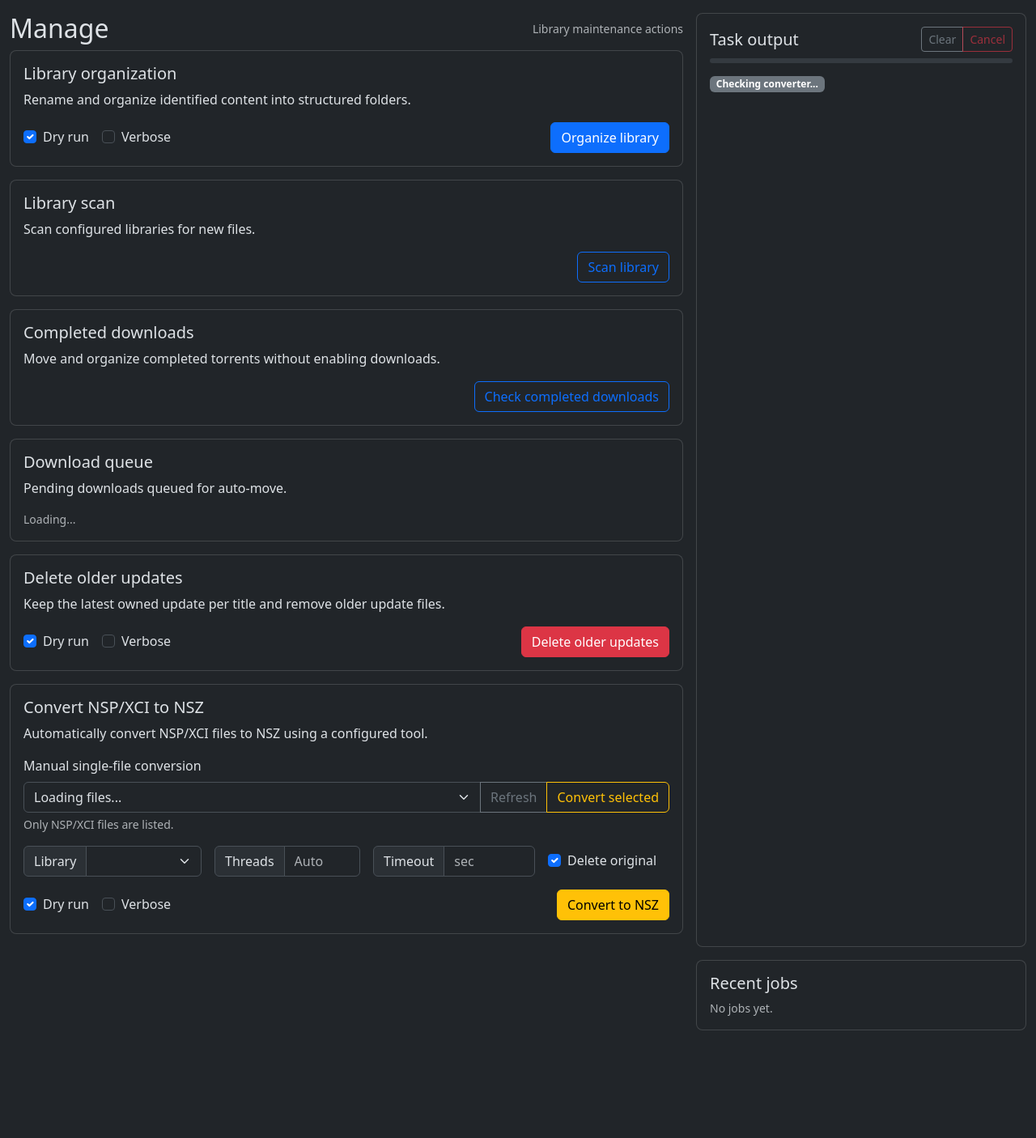
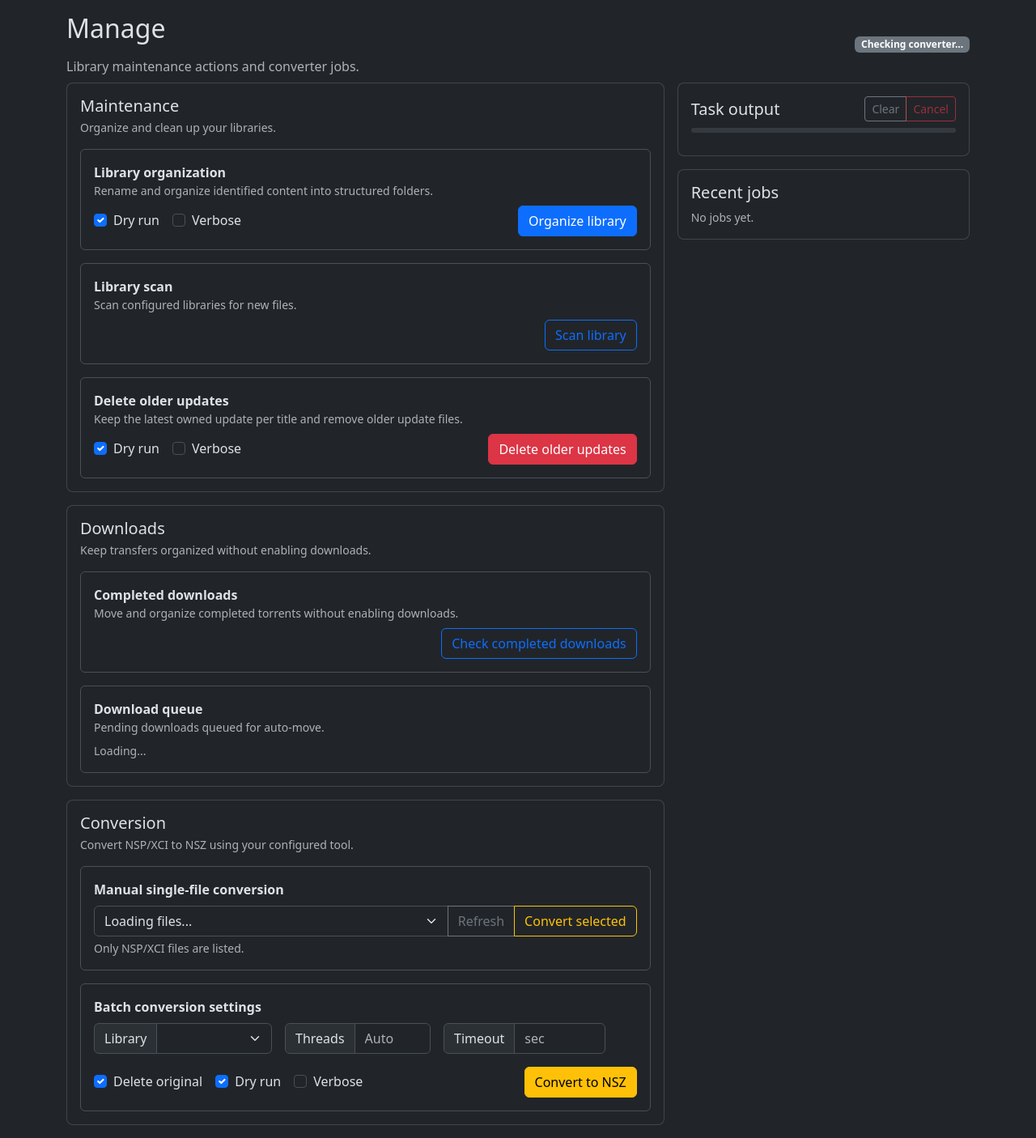
Before and after one commit to a1ex4/ownfoil, a Flask app: template app/templates/manage.html in a window 1280 px wide. Shown: the part 57-1463 px from the top of the page at 81% size. Before the commit the page ends 1330 px from the top, so only its background shows below. Run offline with Flask 3, Linux system fonts and the light colour scheme; the template is opened without the code that fills it, so the values that code supplies are empty; parts of the project's set-up code (start-up, migrations or seed data) failed here and were passed over.

Commit message:
UI: refresh manage page layout

```diff
--- a/app/templates/manage.html
+++ b/app/templates/manage.html
@@ -2,20 +2,36 @@
 {% block content %}
 {% include 'nav.html' %}
 
-<div class="container-fluid mt-3">
-    <div class="row g-3">
-        <div class="col-xl-8 col-lg-12">
-            <div class="d-flex align-items-center justify-content-between mb-2">
-                <h2 class="mb-0">Manage</h2>
-                <span class="text-muted small">Library maintenance actions</span>
+<div class="container-fluid setting-body">
+    <div class="row">
+        <div class="col">
+            <div class="settings-container container mt-3">
+                <div class="d-flex flex-column flex-lg-row justify-content-between gap-2 align-items-lg-center mb-2">
+                    <div>
+                        <h2 class="pb-2">Manage</h2>
+                        <p class="text-muted mb-0">Library maintenance actions and converter jobs.</p>
+                    </div>
+                    <div class="d-flex align-items-center gap-2">
+                        <span class="badge text-bg-secondary" id="manageHealthBadge">Checking converter...</span>
+                    </div>
                 </div>
 
                 <div id="manageAlert" class="alert alert-info d-none mb-3" role="alert"></div>
 
+                <div class="row g-3">
+                    <div class="col-xl-8 col-lg-12">
                         <div class="card mb-3">
                             <div class="card-body">
-                    <h5 class="card-title">Library organization</h5>
-                    <p class="card-text mb-3">Rename and organize identified content into structured folders.</p>
+                                <div class="d-flex align-items-center justify-content-between mb-3">
+                                    <div>
+                                        <h5 class="card-title mb-1">Maintenance</h5>
+                                        <div class="text-muted small">Organize and clean up your libraries.</div>
+                                    </div>
+                                </div>
+                                <div class="vstack gap-3">
+                                    <div class="border rounded p-3">
+                                        <div class="fw-semibold">Library organization</div>
+                                        <div class="text-muted small mb-2">Rename and organize identified content into structured folders.</div>
                                         <div class="d-flex flex-wrap gap-3 align-items-center">
                                             <div class="form-check">
                                                 <input class="form-check-input" type="checkbox" id="organizeDryRun" checked>
@@ -29,40 +45,17 @@
                                                 onClick='organizeLibrary()'>Organize library</button>
                                         </div>
                                     </div>
-            </div>
-            <div class="card mb-3">
-                <div class="card-body">
-                    <h5 class="card-title">Library scan</h5>
-                    <p class="card-text mb-3">Scan configured libraries for new files.</p>
+                                    <div class="border rounded p-3">
+                                        <div class="fw-semibold">Library scan</div>
+                                        <div class="text-muted small mb-2">Scan configured libraries for new files.</div>
                                         <div class="d-flex flex-wrap gap-3 align-items-center">
                                             <button type="button" id="scanLibraryBtn" class="btn btn-outline-primary ms-auto"
                                                 onClick='scanLibrary()'>Scan library</button>
                                         </div>
                                     </div>
-            </div>
-            <div class="card mb-3">
-                <div class="card-body">
-                    <h5 class="card-title">Completed downloads</h5>
-                    <p class="card-text mb-3">Move and organize completed torrents without enabling downloads.</p>
-                    <div class="d-flex flex-wrap gap-3 align-items-center">
-                        <button type="button" id="checkDownloadsBtn" class="btn btn-outline-primary ms-auto"
-                            onClick='checkCompletedDownloads()'>Check completed downloads</button>
-                    </div>
-                </div>
-            </div>
-            <div class="card mb-3">
-                <div class="card-body">
-                    <h5 class="card-title">Download queue</h5>
-                    <p class="card-text mb-3">Pending downloads queued for auto-move.</p>
-                    <div class="small text-muted" id="downloadsQueueStatus">Loading...</div>
-                    <pre id="downloadsQueueList" class="mb-0" style="max-height: 200px; overflow: auto;"></pre>
-                </div>
-            </div>
-
-            <div class="card mb-3">
-                <div class="card-body">
-                    <h5 class="card-title">Delete older updates</h5>
-                    <p class="card-text mb-3">Keep the latest owned update per title and remove older update files.</p>
+                                    <div class="border rounded p-3">
+                                        <div class="fw-semibold">Delete older updates</div>
+                                        <div class="text-muted small mb-2">Keep the latest owned update per title and remove older update files.</div>
                                         <div class="d-flex flex-wrap gap-3 align-items-center">
                                             <div class="form-check">
                                                 <input class="form-check-input" type="checkbox" id="deleteUpdatesDryRun" checked>
@@ -77,13 +70,47 @@
                                         </div>
                                     </div>
                                 </div>
+                            </div>
+                        </div>
 
                         <div class="card mb-3">
                             <div class="card-body">
-                    <h5 class="card-title">Convert NSP/XCI to NSZ</h5>
-                    <p class="card-text mb-3">Automatically convert NSP/XCI files to NSZ using a configured tool.</p>
-                    <div class="mb-3">
-                        <label for="convertSingleSelect" class="form-label">Manual single-file conversion</label>
+                                <div class="d-flex align-items-center justify-content-between mb-3">
+                                    <div>
+                                        <h5 class="card-title mb-1">Downloads</h5>
+                                        <div class="text-muted small">Keep transfers organized without enabling downloads.</div>
+                                    </div>
+                                </div>
+                                <div class="vstack gap-3">
+                                    <div class="border rounded p-3">
+                                        <div class="fw-semibold">Completed downloads</div>
+                                        <div class="text-muted small mb-2">Move and organize completed torrents without enabling downloads.</div>
+                                        <div class="d-flex flex-wrap gap-3 align-items-center">
+                                            <button type="button" id="checkDownloadsBtn" class="btn btn-outline-primary ms-auto"
+                                                onClick='checkCompletedDownloads()'>Check completed downloads</button>
+                                        </div>
+                                    </div>
+                                    <div class="border rounded p-3">
+                                        <div class="fw-semibold">Download queue</div>
+                                        <div class="text-muted small mb-2">Pending downloads queued for auto-move.</div>
+                                        <div class="small text-muted" id="downloadsQueueStatus">Loading...</div>
+                                        <pre id="downloadsQueueList" class="mb-0" style="max-height: 200px; overflow: auto;"></pre>
+                                    </div>
+                                </div>
+                            </div>
+                        </div>
+
+                        <div class="card mb-3">
+                            <div class="card-body">
+                                <div class="d-flex align-items-center justify-content-between mb-3">
+                                    <div>
+                                        <h5 class="card-title mb-1">Conversion</h5>
+                                        <div class="text-muted small">Convert NSP/XCI to NSZ using your configured tool.</div>
+                                    </div>
+                                </div>
+                                <div class="vstack gap-3">
+                                    <div class="border rounded p-3">
+                                        <label for="convertSingleSelect" class="form-label fw-semibold">Manual single-file conversion</label>
                                         <div class="input-group">
                                             <select class="form-select" id="convertSingleSelect">
                                                 <option value="">Loading files...</option>
@@ -95,6 +122,8 @@
                                         </div>
                                         <div class="form-text">Only NSP/XCI files are listed.</div>
                                     </div>
+                                    <div class="border rounded p-3">
+                                        <div class="fw-semibold mb-2">Batch conversion settings</div>
                                         <div class="d-flex flex-wrap gap-3 align-items-center">
                                             <div class="input-group" style="max-width: 220px;">
                                                 <span class="input-group-text">Library</span>
@@ -126,8 +155,10 @@
                                     </div>
                                 </div>
                             </div>
+                        </div>
+                    </div>
                     <div class="col-xl-4 col-lg-12">
-            <div class="card mb-3 h-100">
+                        <div class="card mb-3">
                             <div class="card-body d-flex flex-column">
                                 <div class="d-flex align-items-center justify-content-between mb-2">
                                     <h5 class="card-title mb-0">Task output</h5>
@@ -144,17 +175,17 @@
                                     <div id="manageFileText" class="text-muted small"></div>
                                     <div id="manageCompressionText" class="text-muted small"></div>
                                 </div>
-                    <div class="mb-2">
-                        <span class="badge text-bg-secondary" id="manageHealthBadge">Checking converter...</span>
-                    </div>
                                 <pre id="manageOutput" class="mb-0 flex-grow-1"
-                        style="max-height: 540px; overflow: auto;"></pre>
+                                    style="max-height: 360px; overflow: auto;"></pre>
                             </div>
                         </div>
                         <div class="card mb-3">
                             <div class="card-body">
                                 <h5 class="card-title">Recent jobs</h5>
                                 <div id="manageJobHistory" class="small text-muted">No jobs yet.</div>
+                            </div>
+                        </div>
+                    </div>
                 </div>
             </div>
         </div>
```
Lines whose indentation alone changed are shown as unchanged.
